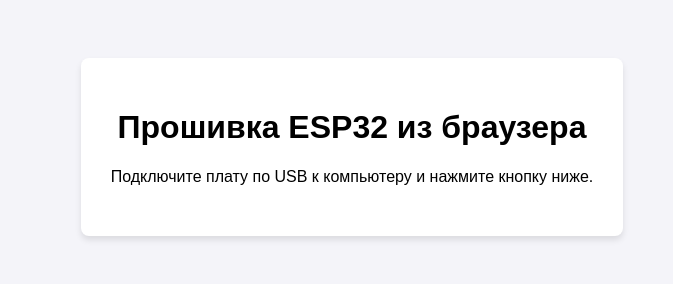
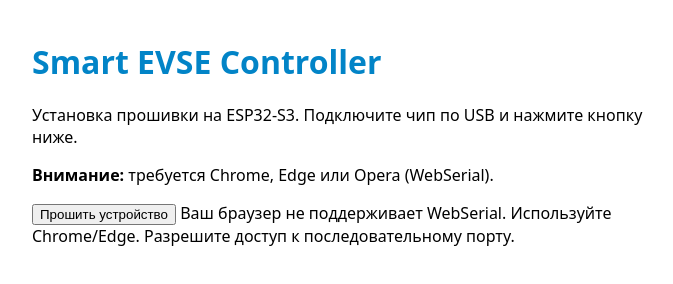
Before and after one commit to vitalyxxl/EVSE, a plain HTML site: page index.html in a window 1280 px wide. Shown: the whole page, without its empty margins (288-961 px from the left). Drawn offline with Linux system fonts and the light colour scheme.

Commit message:
Update index.html

```diff
--- a/index.html
+++ b/index.html
@@ -1,25 +1,25 @@
 <!DOCTYPE html>
-<html lang="ru">
+<html>
 <head>
-    <meta charset="UTF-8">
-    <title>ESP32 Web Flasher</title>
+    <meta charset="utf-8">
+    <title>Smart EVSE  — Firmware Installer</title>
+    <meta name="viewport" content="width=device-width, initial-scale=1">
+    <script type="module" src="https://unpkg.com/esp-web-tools@10/dist/web/install-button.js?module"></script>
     <style>
-        body { font-family: sans-serif; text-align: center; padding: 50px; background-color: #f4f4f9; }
-        .container { background: white; padding: 30px; border-radius: 8px; display: inline-block; box-shadow: 0 4px 6px rgba(0,0,0,0.1); }
-        esp-web-install-button { margin-top: 20px; display: block; }
+        body { font-family: system-ui, sans-serif; max-width: 640px; margin: 40px auto; padding: 0 20px; }
+        h1 { color: #0284c7; }
+        esp-web-install-button { margin-top: 20px; }
     </style>
-    <!-- Подключаем скрипт ESP Web Tools -->
-    <script type="module" src="https://unpkg.com"></script>
 </head>
 <body>
+    <h1>Smart EVSE Controller</h1>
+    <p>Установка прошивки на ESP32-S3. Подключите чип по USB и нажмите кнопку ниже.</p>
+    <p><b>Внимание:</b> требуется Chrome, Edge или Opera (WebSerial).</p>
 
-<div class="container">
-    <h1>Прошивка ESP32 из браузера</h1>
-    <p>Подключите плату по USB к компьютеру и нажмите кнопку ниже.</p>
-
-    <!-- Кнопка прошивки, привязанная к нашему манифесту -->
-    <esp-web-install-button manifest="manifest.json"></esp-web-install-button>
-</div>
-
+    <esp-web-install-button manifest="manifest.json">
+        <button slot="activate">Прошить устройство</button>
+        <span slot="unsupported">Ваш браузер не поддерживает WebSerial. Используйте Chrome/Edge.</span>
+        <span slot="not-allowed">Разрешите доступ к последовательному порту.</span>
+    </esp-web-install-button>
 </body>
 </html>
```
